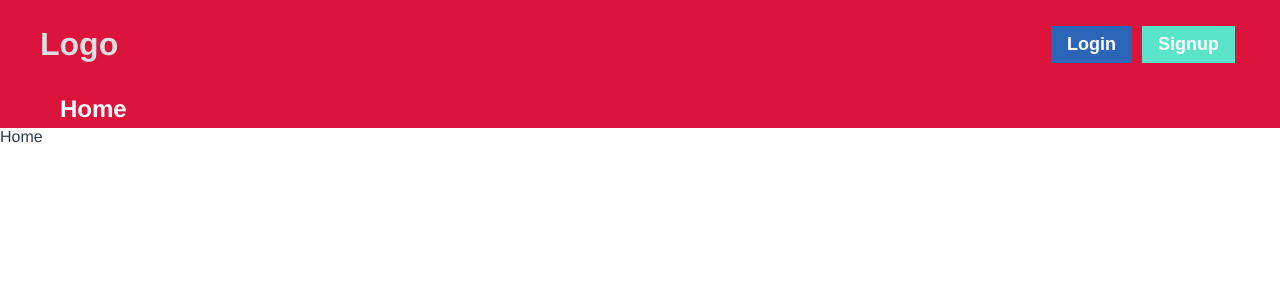
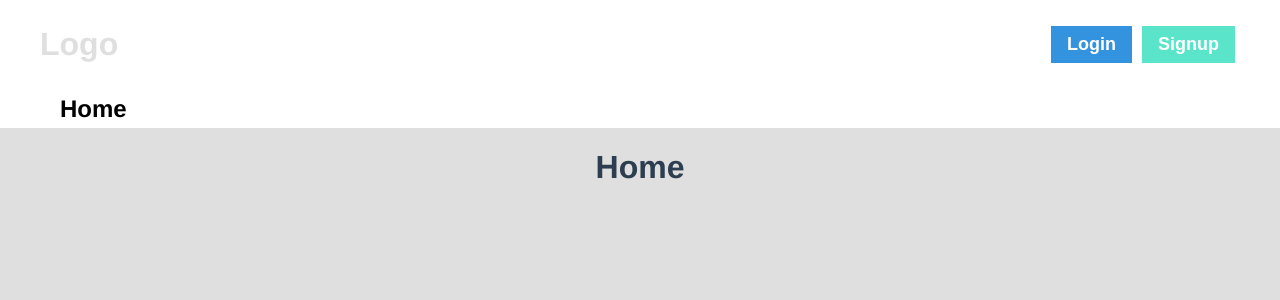
Before and after one commit to farhan200024/cardiomyopathy-vue-app, a Vue app in the folder cardiomyopathy-app/: page / in a window 1280 px wide. Shown: the top 300 px of the page. Built offline with nearby package versions, Linux system fonts and the light colour scheme.

Commit message:
Theme change

```diff
--- a/cardiomyopathy-app/package.json
+++ b/cardiomyopathy-app/package.json
@@ -12,8 +12,7 @@
   "dependencies": {
     "core-js": "^3.6.5",
     "vue": "^3.0.0",
-    "vue-router": "^4.0.0-0",
-    "vuex": "^4.0.0-0"
+    "vue-router": "^4.0.0-0"
   },
   "devDependencies": {
     "@vue/cli-plugin-babel": "~4.5.0",
--- a/cardiomyopathy-app/src/App.vue
+++ b/cardiomyopathy-app/src/App.vue
@@ -1,6 +1,6 @@
 <template>
   <Header />
-  <router-view/>
+  <router-view class="container"/>
 </template>
 
 <script>
@@ -19,4 +19,8 @@ export default {
   color: #2c3e50;
 }
 
+.container {
+  text-align: center;
+}
+
 </style>
--- a/cardiomyopathy-app/src/assets/main.css
+++ b/cardiomyopathy-app/src/assets/main.css
@@ -1,3 +1,4 @@
 body {
 	margin: 0;
+	background: #dfdfdf;
 }
--- a/cardiomyopathy-app/src/components/Header.vue
+++ b/cardiomyopathy-app/src/components/Header.vue
@@ -24,7 +24,7 @@ export default {
 <style>
 
 	header {
-		background: crimson;
+		background: white;
 	}
 
 	.wrapper {
@@ -65,7 +65,7 @@ export default {
 		font-size: 24px;
 		text-decoration: none;
 		margin-left: 20px;
-		color: white;
+		color: black;
 	}
 
 	.navbar a.router-link-active {
--- a/cardiomyopathy-app/src/main.js
+++ b/cardiomyopathy-app/src/main.js
@@ -1,7 +1,6 @@
 import { createApp } from 'vue'
 import App from './App.vue'
 import router from './router'
-import store from './store'
 import './assets/main.css'
 
-createApp(App).use(store).use(router).mount('#app')
+createApp(App).use(router).mount('#app')
--- a/cardiomyopathy-app/src/store/index.js
+++ /dev/null
@@ -1,12 +0,0 @@
-import { createStore } from 'vuex'
-
-export default createStore({
-  state: {
-  },
-  mutations: {
-  },
-  actions: {
-  },
-  modules: {
-  }
-})
--- a/cardiomyopathy-app/src/views/Home.vue
+++ b/cardiomyopathy-app/src/views/Home.vue
@@ -1,5 +1,5 @@
 <template>
-	<div>Home</div>
+	<h1>Home</h1>
 </template>
 
 <script>
```
Also changed, not shown: 1 other file (tests, documents, lock files or other folders).
